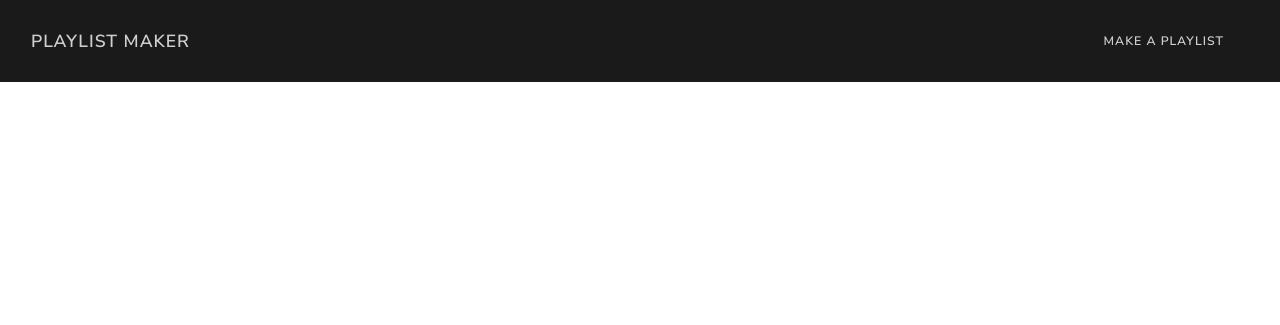
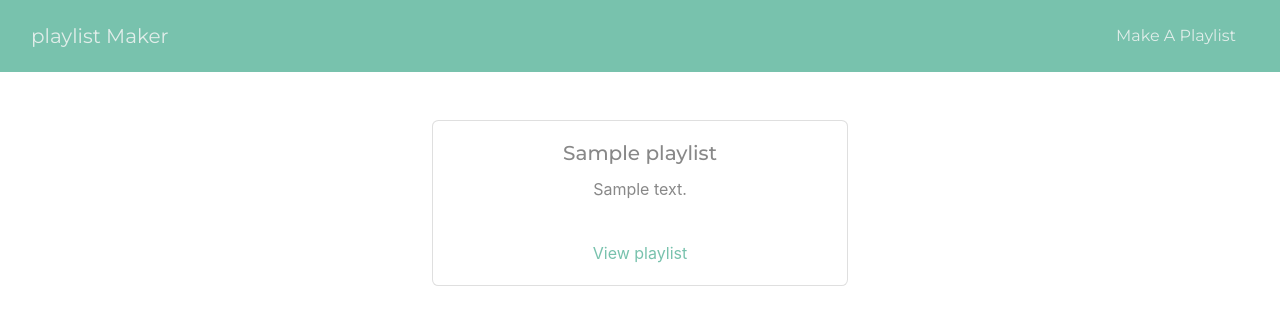
Before and after one commit to adgray09/playlist_maker, a Flask app: page / in a window 1280 px wide. Shown: the top 325 px of the page. Run offline with Flask 2, Linux system fonts and the light colour scheme; a database or web service that is not in the repository returns one stand-in record (values such as "Sample title"); some libraries are stand-ins or nearby versions.

Commit message:
added styling to front page

```diff
--- a/templates/base.html
+++ b/templates/base.html
@@ -4,7 +4,7 @@
     <title>Playlist Maker</title>
     <!-- BOOTSTRAP-->
     <link rel="stylesheet" href="https://stackpath.bootstrapcdn.com/bootstrap/4.3.1/css/bootstrap.min.css" integrity="sha384-ggOyR0iXCbMQv3Xipma34MD+dH/1fQ784/j6cY/iJTQUOhcWr7x9JvoRxT2MZw1T" crossorigin="anonymous">
-    <link rel='stylesheet' href='https://bootswatch.com/4/curuleon/bootstrap.min.css'>
+    <link rel='stylesheet' href='https://bootswatch.com/4/minty/bootstrap.min.css'>
     <!-- STYLE SHEET -->
     <link rel="stylesheet" type="css" href="./styles.css">
 </head>
--- a/templates/index.html
+++ b/templates/index.html
@@ -1,7 +1,26 @@
 {% extends 'base.html' %}
+
+{% block content %}
 
 {% if playlist_items %}
     {% for playlist in playlist_items %}
+    <div class="card container text-center mt-5" style="width: 26rem;">
+            <div class="row justify-content-center">
+                <div style="display: inline-block">
 
+                    <div class="col-sm">
+                        <div class="card-body">
+                            <h5 class="card-title">{{ playlist.title }}</h5>
+                            <p class="card-text">{{ playlist.description|safe|truncate(200) }}</p>
+                        </div>
+                        <div class="card-body">
+                            <a href="/playlist/{{ playlist._id }}" class="card-link">View playlist</a>
+                        </div>
+                    </div>
+                </div>
+            </div>
+        </div>
     {% endfor %}
 {% endif %}
+
+{% endblock %}
```
